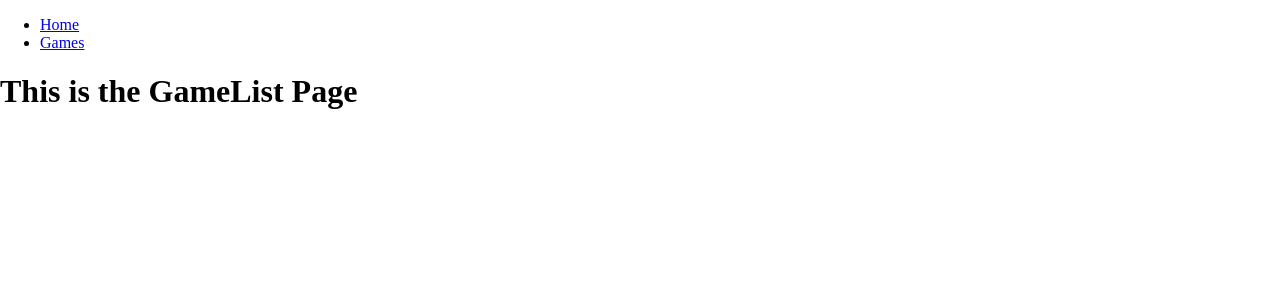
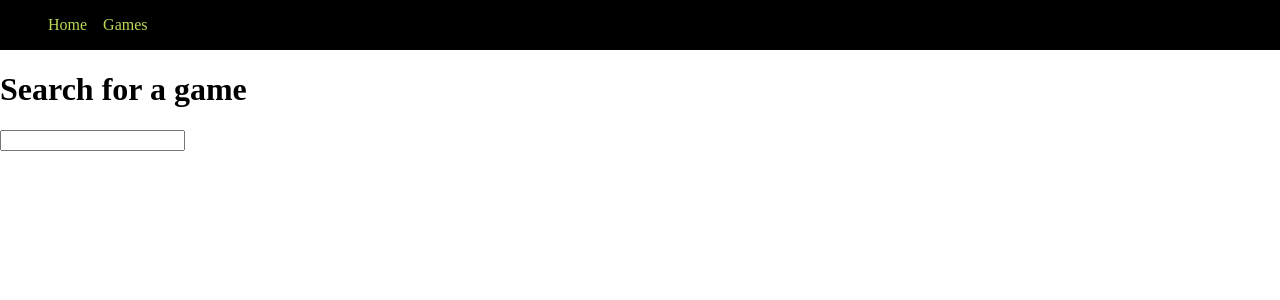
Before and after one commit to jujopico/videojueGO, a React (Create React App) app in the folder client/: page /games in a window 1280 px wide. Shown: the top 300 px of the page. Built offline with nearby package versions, Linux system fonts and the light colour scheme.

Commit message:
search bar works

```diff
--- a/client/src/App.css
+++ b/client/src/App.css
@@ -1,6 +1,44 @@
+nav ul {
+  display: flex;
+  list-style-type: none;
+  margin: 0;
+}
+
+nav ul li {
+  padding: 1rem 0.5rem;
+}
+
+nav {
+  background-color: black;
+}
+
+nav a {
+  color: white;
+  text-decoration: none;
+}
+
+nav a.active {
+  color:#bada55;
+}
+
+
+
+
+
+
+
+
+
+
+
+
+
+
+
+
 /* JUST FOR DEMO PURPORSES, REPLACE WITH YOUR OWN CODE */
 
-#demo{
+/* #demo{
   width: 100vw;
   height: 100vh;
   display: grid;
@@ -10,6 +48,6 @@
 #demo h1{
   display: grid;
   place-items: center;
-}
+} */
 
 /* END DEMO */
--- a/client/src/pages/GameList.js
+++ b/client/src/pages/GameList.js
@@ -1,9 +1,43 @@
 import React from 'react'
 import { Link } from 'react-router-dom'
 
-const GameList = () => (
-    <div className="gamelist">
-        <h1>This is the GameList Page</h1>
+class GameList extends React.Component {
+
+state = { games: [] }
+
+handleSearch = event => {
+  event.preventDefault()
+  fetch(`https://api.rawg.io/api/games?search=${event.target.value}`)
+    .then(response => response.json())
+    .then(data => this.setState({ games: data.results || [] }))
+}
+
+render(){
+    console.log(this.state.games)
+  return(
+    <div className="game-list">
+      <h1>Search for a game</h1>
+      <input
+        type="text"
+        onChange={this.handleSearch}
+      />
+
+
+      <div className="results">
+        {
+          this.state.games.map(game => (
+            <Link key={game.id} to={`/games/${game.id}`}>
+              <div className="game">
+                <h3>{game.name}</h3>
+                <img src={game.background_image} alt={game.name} />
+              </div>
+            </Link>
+          ))
+        }
+      </div>
     </div>
-)
+  )
+    }
+}
+
 export default GameList
```
